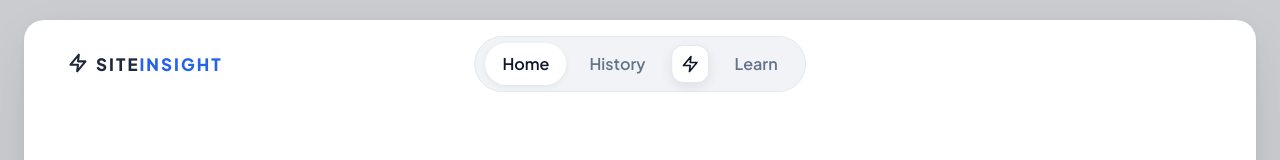
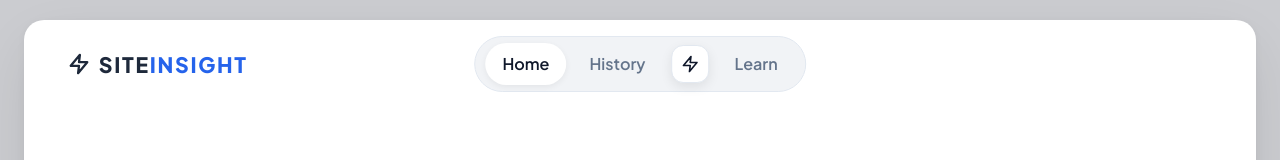
Before and after one commit to ambavkarsarangi776/SiteInsights, a website: page public/index.html in a window 1280 px wide. Shown: the top 160 px of the page. Drawn offline with Linux system fonts and the light colour scheme.

Commit message:
style: increase navbar logo font size to 1.25rem

```diff
--- a/public/css/style.css
+++ b/public/css/style.css
@@ -99,17 +99,23 @@ body {
 
 .logo a {
   text-decoration: none;
-  font-size: 1rem;
+  font-size: 1.25rem;
   font-weight: 800;
   color: #1e293b;
-  letter-spacing: 0.12em;
-  display: flex;
-  align-items: center;
-  gap: 0.5rem;
+  letter-spacing: 0.08em;
+  display: flex;
+  align-items: center;
+  gap: 0.55rem;
 }
 
 .logo-mark {
-  font-size: 1.25rem;
+  display: flex;
+  align-items: center;
+}
+
+.logo-mark svg {
+  width: 22px;
+  height: 22px;
 }
 
 .logo-text strong {
```
